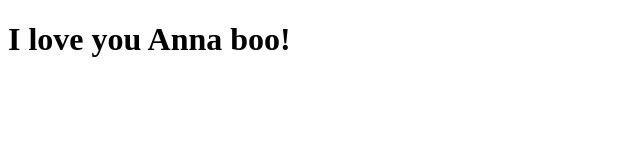
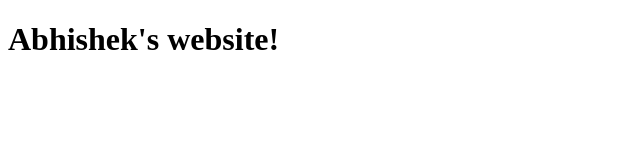
Before and after one commit to abhishekkapur/abhishekkapur.github.io, a plain HTML site: page index.html in a window 1280 px wide. Shown: the whole page, without its empty margins (0-640 px from the left). Drawn offline with Linux system fonts and the light colour scheme.

Commit message:
updated website

```diff
--- a/index.html
+++ b/index.html
@@ -7,6 +7,6 @@
 		</title>
 	</head>
 	<body>
-		<h1> I love you Anna boo!</h1>
+		<h1> Abhishek's website!</h1>
 	</body>
 </html>
```
